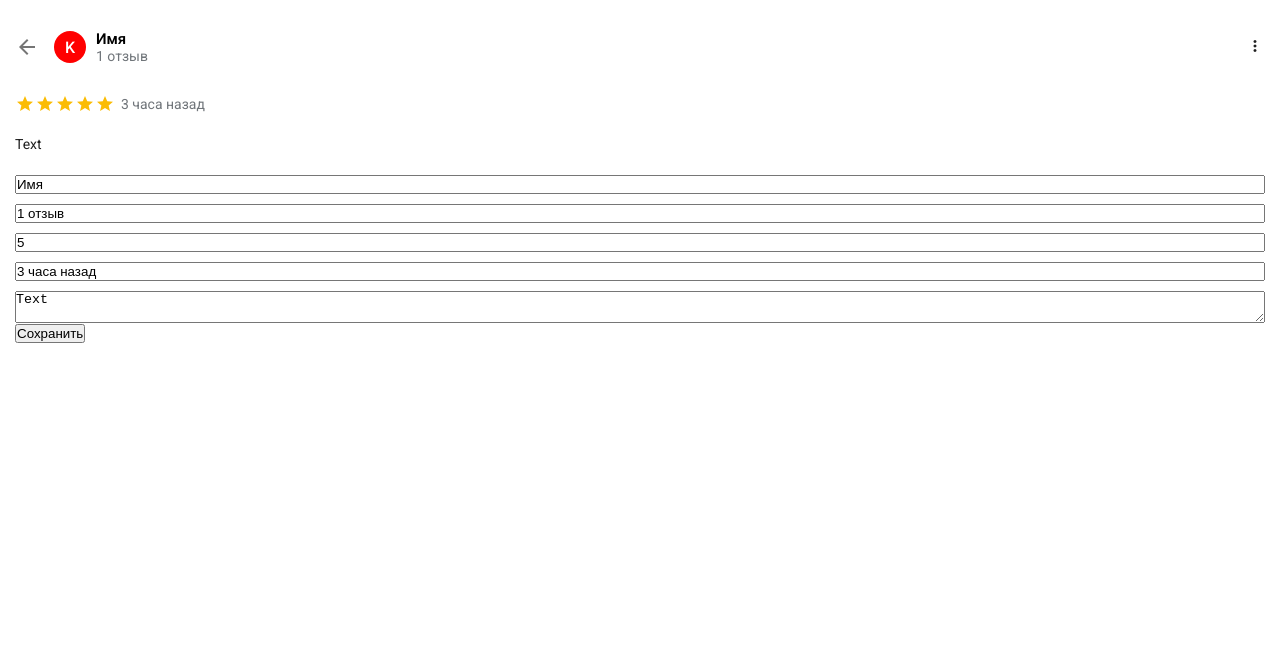
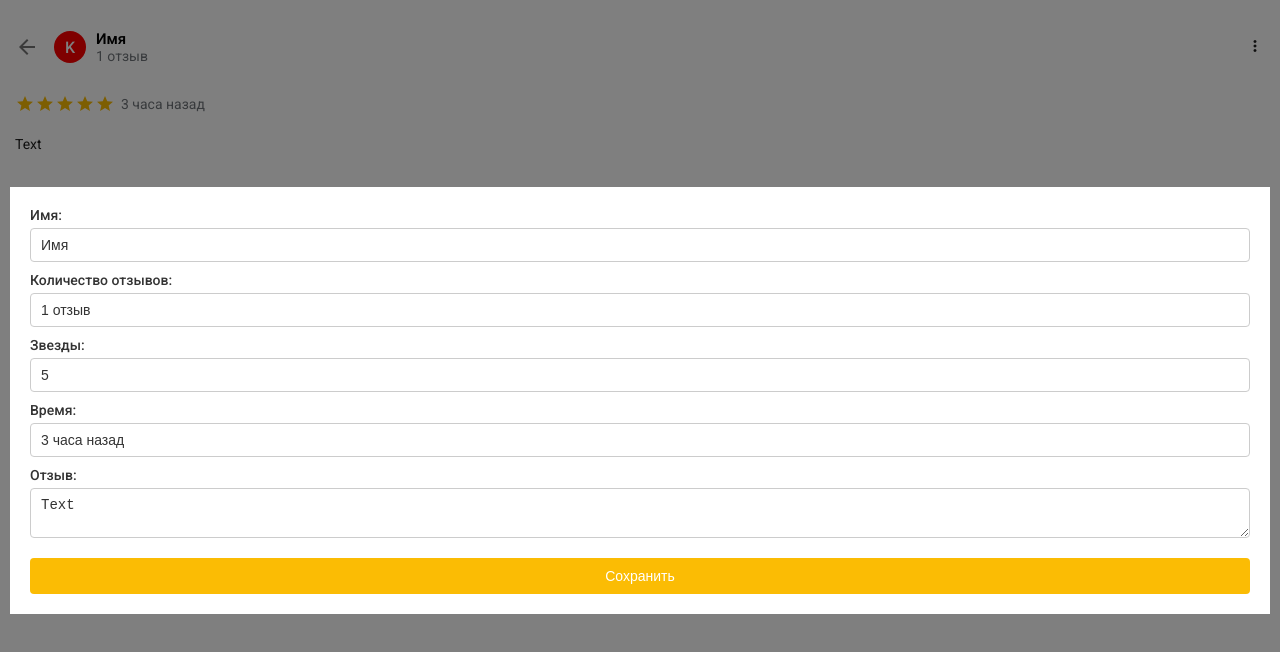
Before and after one commit to dtsymbalenko/sky_lounge, a React (Create React App) app: page / in a window 1280 px wide. Both pictures are taken after a click on the button 1255 px from the left and 47 px from the top of the page. Shown: the top 652 px of the page. Built offline with nearby package versions, Linux system fonts and the light colour scheme; the HTML template or start-up script is replaced by a standard one.

Commit message:
Add new styles

```diff
--- a/src/App.css
+++ b/src/App.css
@@ -72,10 +72,70 @@
     color: #1f1f1f;
 }
 
-.edit {}
+.review__button {
+    margin-top: 10px;
+    width: 100%;
+    padding: 10px 20px;
+    background-color: #fbbc04;
+    border: none;
+    border-radius: 4px;
+    color: #fff;
+    font-size: 14px;
+    font-weight: 500;
+    cursor: pointer;
+    transition: background-color 0.3s ease;
+}
+
+.review__button:hover {
+    background-color: #e0a800;
+}
+
+.edit {
+    position: fixed;
+    inset: 0;
+    display: flex;
+    justify-content: center;
+    flex-direction: column;
+    padding: 0 10px;
+}
+
+.edit__overlay {
+    position: absolute;
+    inset: 0;
+    background-color: rgba(0, 0, 0, 0.5);
+}
 
 .edit__container {
+    padding: 20px;
+    background: #fff;
+    position: relative;
     display: flex;
     flex-direction: column;
     gap: 10px;
 }
+
+.edit__label {
+    font-size: 14px;
+    font-weight: 500;
+    color: #333;
+    display: flex;
+    flex-direction: column;
+    gap: 5px;
+}
+
+.edit__input {
+    padding: 8px 10px;
+    border: 1px solid #ccc;
+    border-radius: 4px;
+    font-size: 14px;
+    color: #333;
+}
+
+.edit__textarea {
+    padding: 8px 10px;
+    border: 1px solid #ccc;
+    border-radius: 4px;
+    font-size: 14px;
+    color: #333;
+    resize: vertical;
+}
--- a/src/App.js
+++ b/src/App.js
@@ -67,14 +67,34 @@ function App() {
       <div className="review">{reviewText}</div>
 
         {isOpen && (<div className="edit">
+            <div className="edit__overlay" onClick={() => setIsOpen(false)}></div>
             <div className="edit__container">
-                <input type="text" value={name} onChange={changeName} />
-                <input type="text" value={reviewCount} onChange={(e) => setReviewCount(e.target.value)} />
-                <input type="number" value={stars} min="1" max="5" onChange={(e) => setStars(e.target.value)} />
-                <input type="text" value={time} onChange={(e) => setTime(e.target.value)} />
-                <textarea value={reviewText} onChange={(e) => setReviewText(e.target.value)}></textarea>
+                <label className="edit__label">
+                    Имя:
+                    <input className="edit__input" type="text" value={name} onChange={changeName} />
+                </label>
+
+                <label className="edit__label">
+                    Количество отзывов:
+                    <input className="edit__input" type="text" value={reviewCount} onChange={(e) => setReviewCount(e.target.value)} />
+                </label>
+
+                <label className="edit__label">
+                    Звезды:
+                    <input className="edit__input" type="number" value={stars} min="1" max="5" onChange={(e) => setStars(e.target.value)} />
+                </label>
+
+                <label className="edit__label">
+                    Время:
+                    <input className="edit__input" type="text" value={time} onChange={(e) => setTime(e.target.value)} />
+                </label>
+
+                <label className="edit__label">
+                    Отзыв:
+                    <textarea className="edit__textarea" value={reviewText} onChange={(e) => setReviewText(e.target.value)}></textarea>
+                </label>
+                <button className="review__button" onClick={handleSave}>Сохранить</button>
             </div>
-            <button className="review__button" onClick={handleSave}>Сохранить</button>
         </div>)}
     </div>
   );
```
